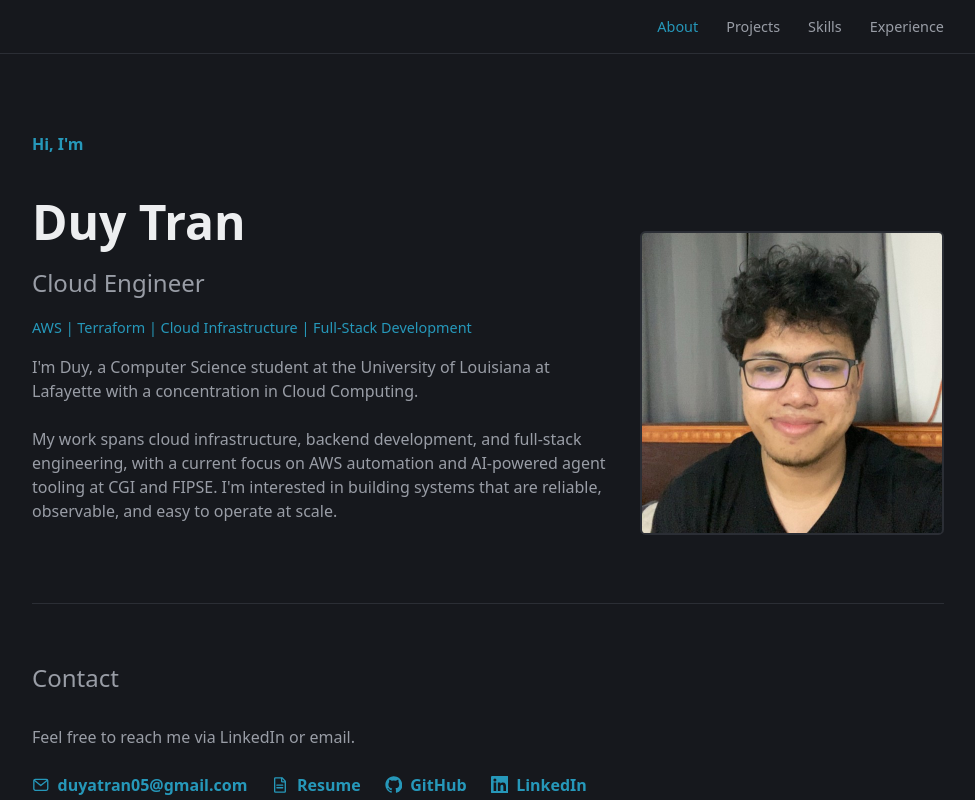
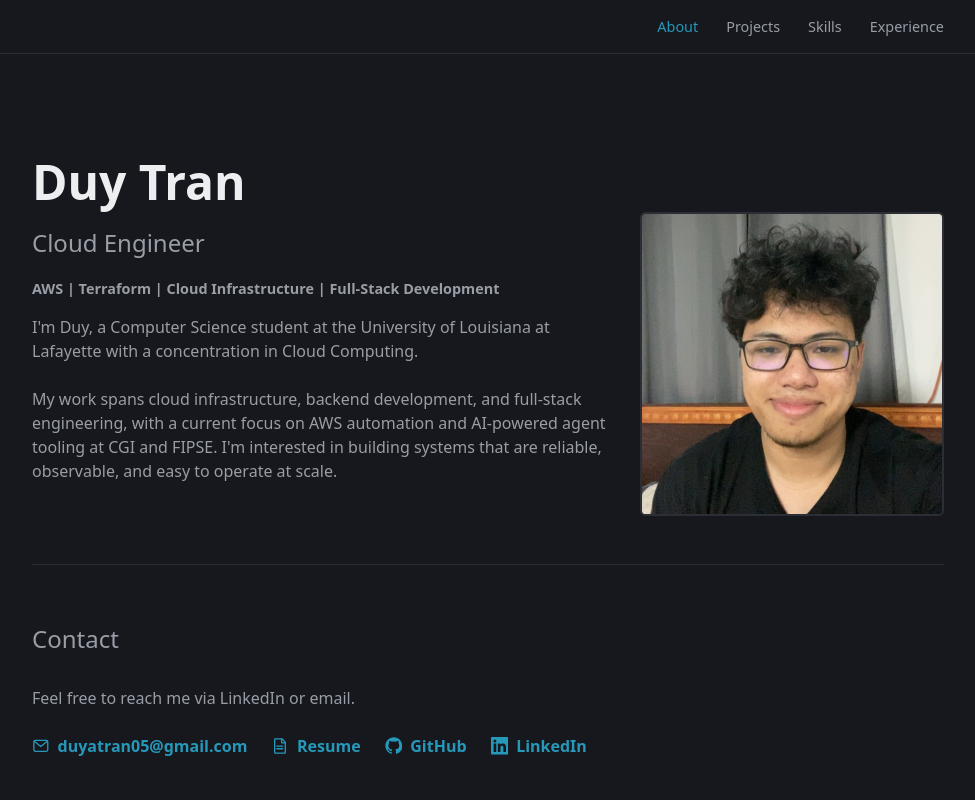
Before and after one commit to itssduy/Portfolio, a React (Vite) app: page /#/ in a window 1280 px wide. Shown: the top 800 px of the page, without its empty margins (152-1127 px from the left). Built offline with nearby package versions, Linux system fonts and the light colour scheme.

Commit message:
Remove intro text and restyle specialty tags

```diff
--- a/src/components/hero.jsx
+++ b/src/components/hero.jsx
@@ -7,7 +7,6 @@ const Hero = () => {
     <section className="hero">
       <div className="hero-top">
         <div>
-          <p className="eyebrow">Hi, I'm</p>
           <h1>{profile.name}</h1>
           <h2>{profile.role}</h2>
           {profile.tags?.length > 0 && <p className="tags">{profile.tags.join(' | ')}</p>}
--- a/src/styles/hero.css
+++ b/src/styles/hero.css
@@ -22,12 +22,6 @@
   border: 2px solid var(--border);
 }
 
-.hero .eyebrow {
-  color: var(--accent);
-  font-weight: 600;
-  margin-bottom: 0.5rem;
-}
-
 .hero h1 {
   font-size: 3rem;
   line-height: 1.1;
@@ -42,9 +36,9 @@
 
 .hero .tags {
   margin-top: 0.5rem;
-  color: var(--accent);
+  color: var(--text-muted);
   font-size: 0.9rem;
-  font-weight: 500;
+  font-weight: 600;
 }
 
 .hero .bio {
```
